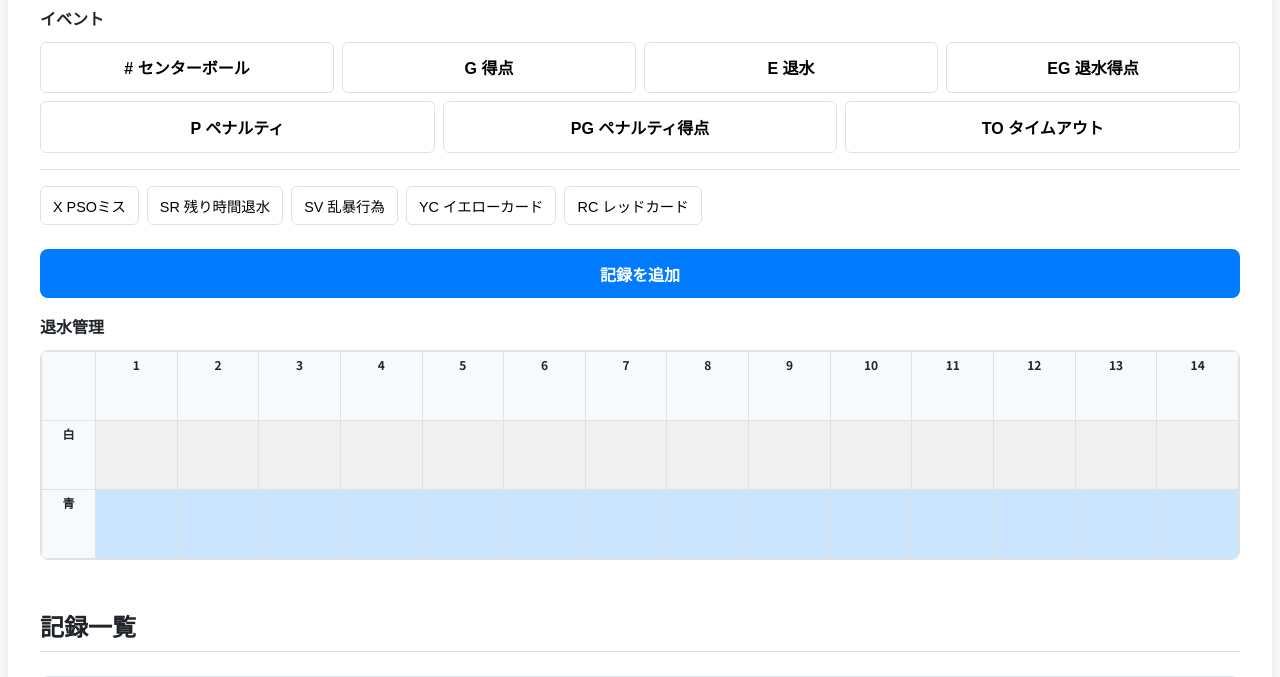
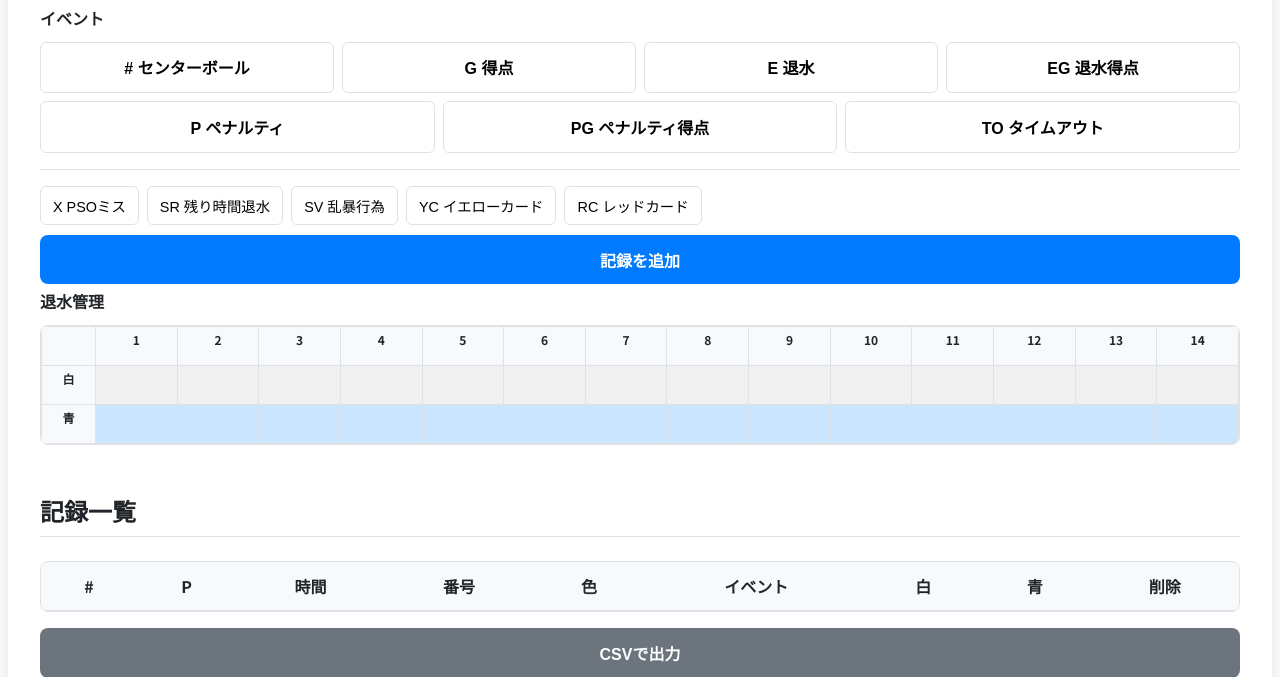
Before and after one commit to lalayue1126/Water-Polo-Scorer, a Flask app: page / in a window 1280 px wide. Shown: the part 621-1298 px from the top of the page. Run offline with Flask 3, Linux system fonts and the light colour scheme; lists and menus that the app fills with data are empty.

Commit message:
20250927830

```diff
--- a/static/style.css
+++ b/static/style.css
@@ -156,7 +156,7 @@ main {
 
 .input-group.full-width {
     grid-column: 1 / -1;
-    margin-bottom: 1rem;
+    margin-bottom: 5px;
 }
 
 /* --- 退水管理テーブル --- */
@@ -181,7 +181,7 @@ main {
     text-align: center;
     padding: 0.25rem;
     font-size: 0.75rem;
-    height: 60px;
+    height: 30px;
     vertical-align: top;
     white-space: pre-wrap;
     /* ★★★★★★★★★★★★★★★★★★★★★
@@ -292,7 +292,7 @@ main {
 .primary-btn {
     background-color: var(--primary-color);
     color: white;
-    margin-top: 1.5rem;
+    margin-top: 10px;
 }
 .secondary-btn {
     background-color: var(--secondary-color);
```
